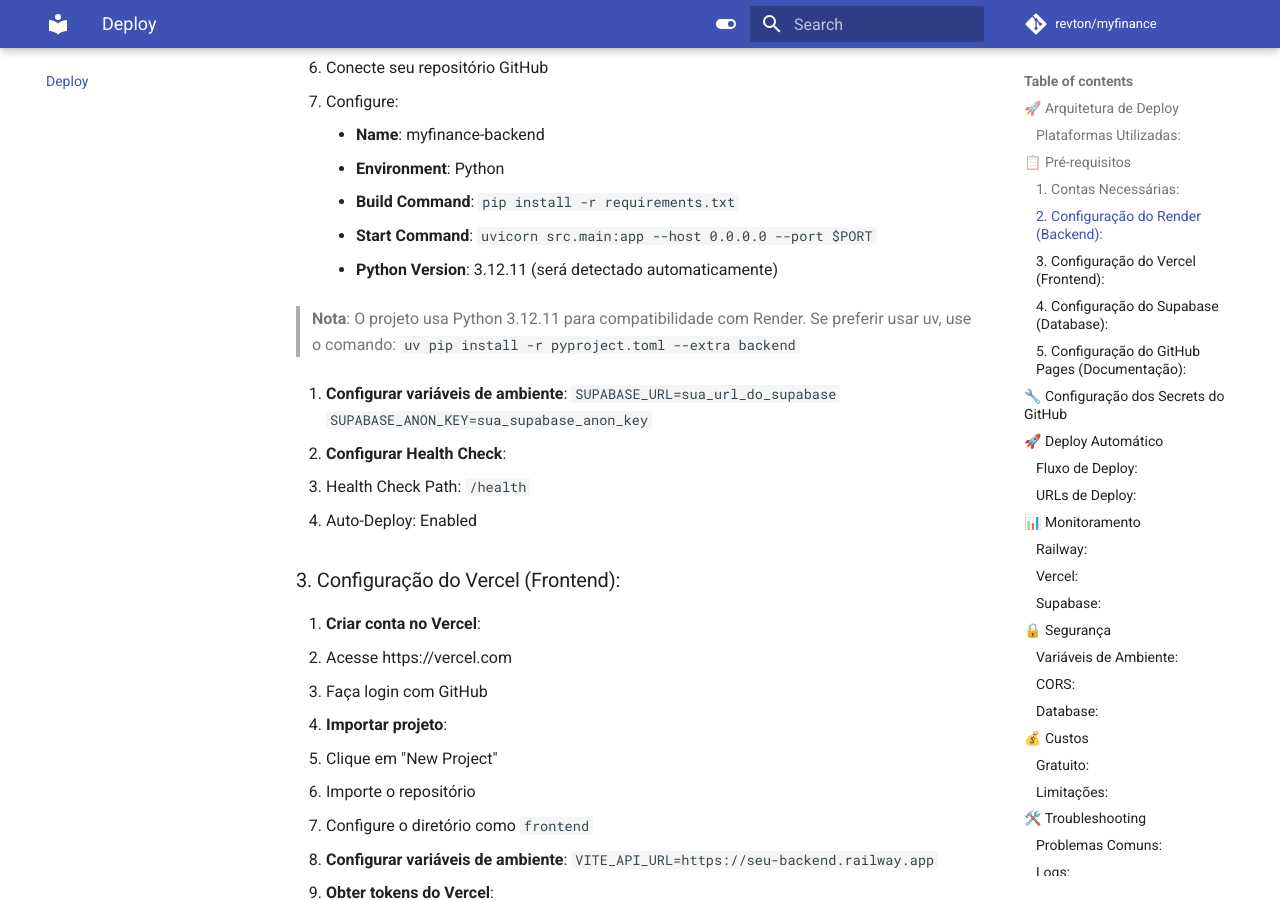
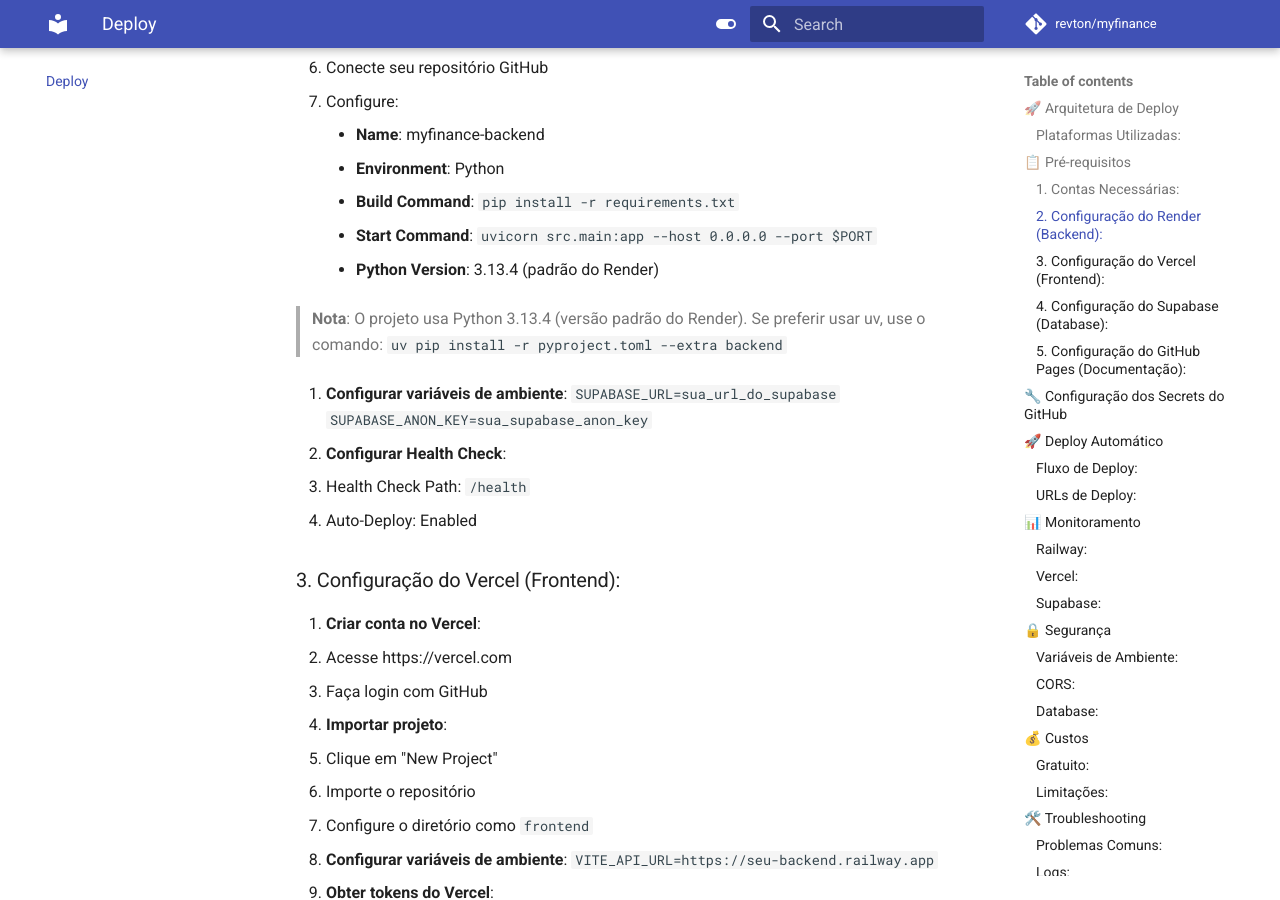
Before and after one commit to revton/myfinance, an MkDocs documentation site: the page built from docs/deploy.md, in a window 1280 px wide and 900 px high, scrolled down 1030 px. Built offline with MkDocs 1.6.1 and Material for MkDocs 9.7.7, drawn with Linux system fonts in a browser that asks for light colours; comment, search, counter and statistics services are not loaded.

Commit message:
fix: usa versão padrão do Python do Render (3.13.4)

````diff
--- a/docs/deploy.md
+++ b/docs/deploy.md
@@ -33,9 +33,9 @@
      - **Environment**: Python
      - **Build Command**: `pip install -r requirements.txt`
      - **Start Command**: `uvicorn src.main:app --host 0.0.0.0 --port $PORT`
-     - **Python Version**: 3.12.11 (será detectado automaticamente)
+     - **Python Version**: 3.13.4 (padrão do Render)
 
-   > **Nota**: O projeto usa Python 3.12.11 para compatibilidade com Render. Se preferir usar uv, use o comando: `uv pip install -r pyproject.toml --extra backend`
+   > **Nota**: O projeto usa Python 3.13.4 (versão padrão do Render). Se preferir usar uv, use o comando: `uv pip install -r pyproject.toml --extra backend`
 
 3. **Configurar variáveis de ambiente**:
    ```
--- a/render.yaml
+++ b/render.yaml
@@ -6,8 +6,6 @@
     buildCommand: pip install -r requirements.txt
     startCommand: uvicorn src.main:app --host 0.0.0.0 --port $PORT
     envVars:
-      - key: PYTHON_VERSION
-        value: 3.12.11
       - key: SUPABASE_URL
         sync: false
       - key: SUPABASE_ANON_KEY
````
